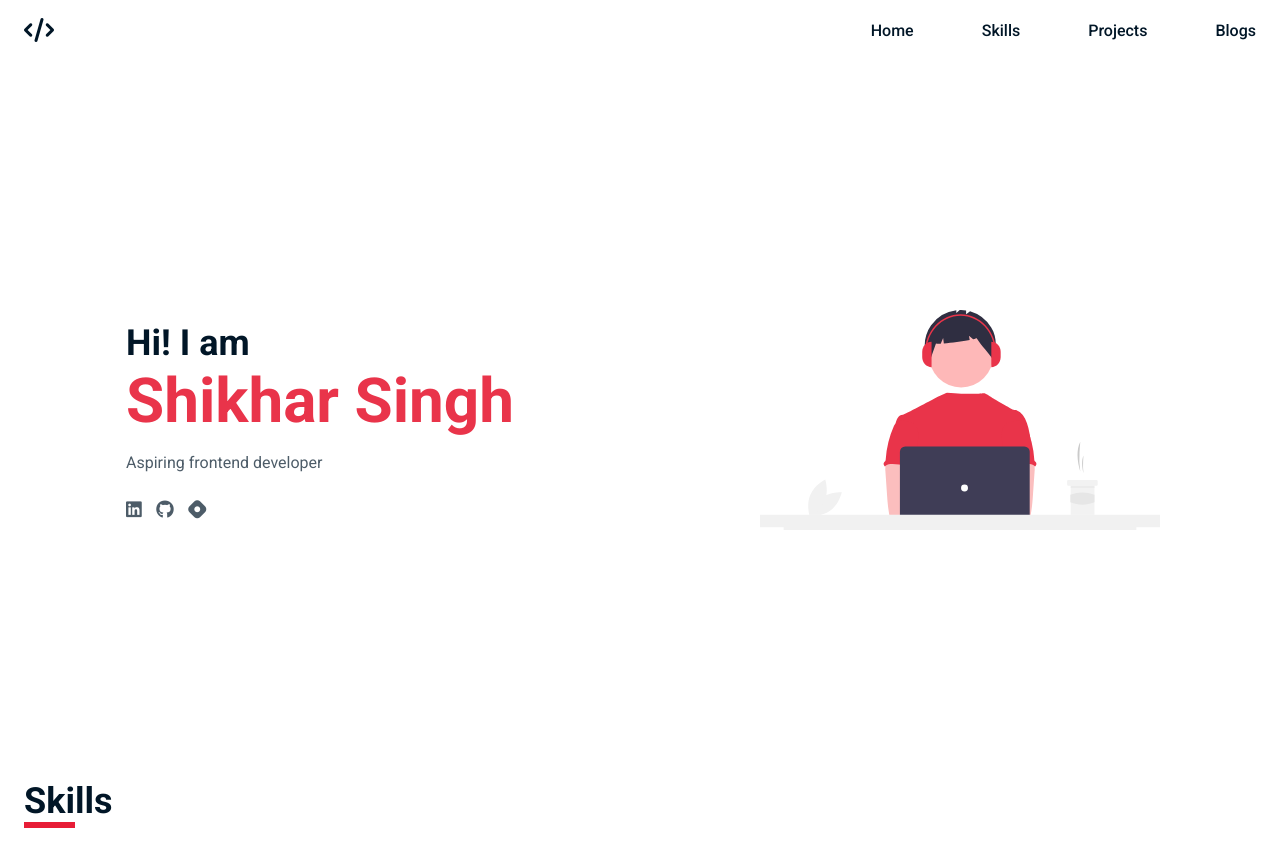
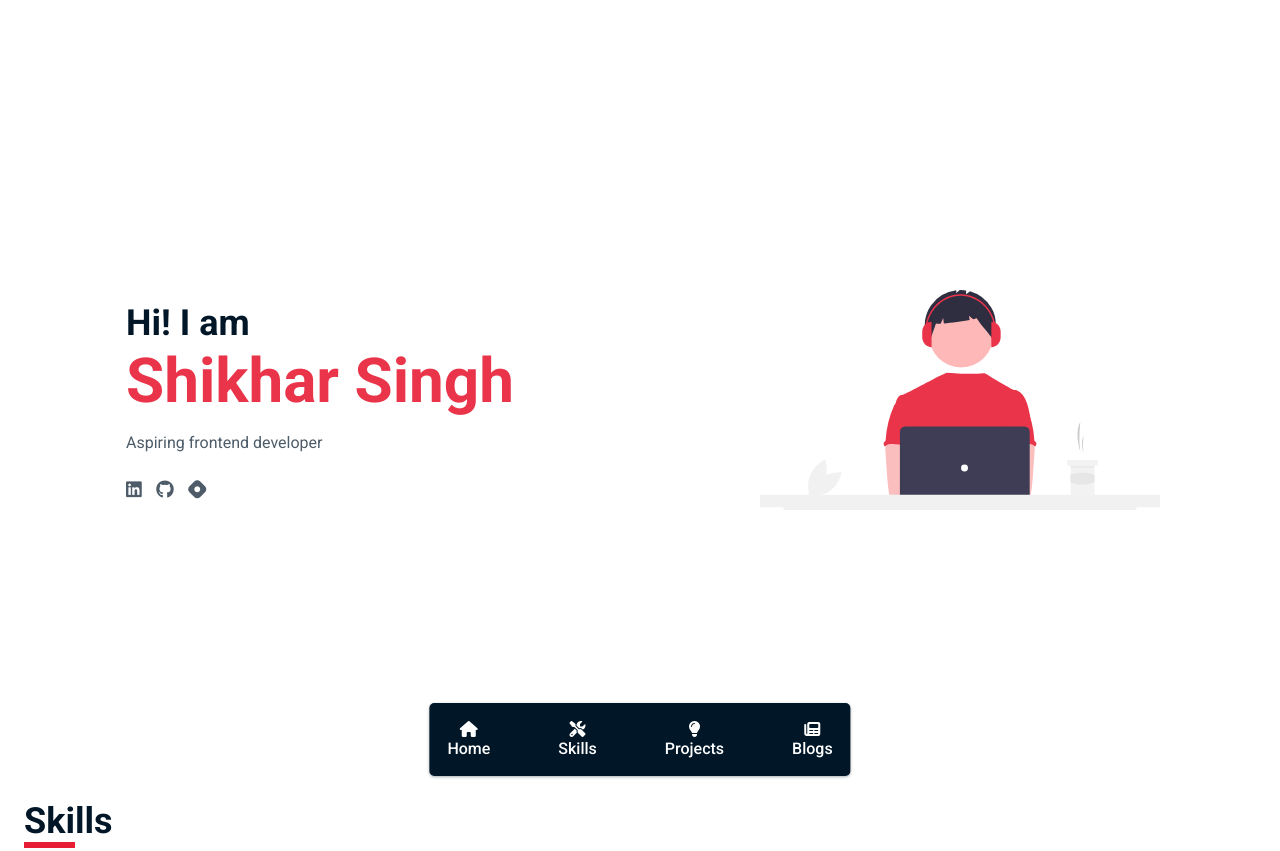
Before and after one commit to ShikharSingh98/portfolio, a plain HTML site: page index.html in a window 1280 px wide. Shown: the top 851 px of the page. Drawn offline with Linux system fonts and the light colour scheme.

Commit message:
change navbar component

```diff
--- a/css/styles.css
+++ b/css/styles.css
@@ -29,27 +29,26 @@ Header
 }
 
 .navbar {
-  height: 0;
-  overflow: hidden;
-  transition: var(--transition);
-}
-
-.show-navbar {
-  height: 25rem;
+  position: fixed;
+  bottom: 3%;
+  left: 50%;
+  transform: translate(-50%);
+  background-color: var(--main-black);
+  padding: 1.8rem;
+  border-radius: 5px;
+  box-shadow: 0 1px 3px #01162758;
 }
 
 .navbar-list {
   list-style: none;
   display: flex;
-  flex-direction: column;
   gap: 3.2rem;
-  padding-top: 3.2rem;
 }
 
 .navbar-list-item a:link,
 .navbar-list-item a:visited {
   font-size: 1.6rem;
-  color: var(--main-black);
+  color: var(--main-white);
   transition: var(--transition);
   font-weight: 500;
 }
@@ -59,6 +58,13 @@ Header
   color: var(--primary-color);
 }
 
+.navbar-link {
+  display: flex;
+  flex-direction: column;
+  align-items: center;
+  gap: 0.2rem;
+}
+
 /*
 =======================
 Hero Section
@@ -66,7 +72,7 @@ Hero Section
 */
 
 .hero {
-  min-height: 90vh;
+  min-height: 100vh;
   display: grid;
   grid-template-columns: repeat(2, 1fr);
   align-items: center;
--- a/index.html
+++ b/index.html
@@ -20,27 +20,26 @@
     <link rel="stylesheet" href="./css/queries.css" />
   </head>
   <body>
-    <header id="home">
-      <div class="container">
-        <div class="header-container">
-          <div class="logo-container">
-            <i class="logo fa-solid fa-code"></i>
-            <i class="logo logo--toggle fa-solid fa-bars-staggered" id="navbar-toggle"></i>
-          </div>
-          <nav class="navbar" id="navbar">
-            <ul class="navbar-list">
-              <li class="navbar-list-item"><a href="#home" class="navbar-link">Home</a></li>
-              <li class="navbar-list-item"><a href="#skills" class="navbar-link">Skills</a></li>
-              <li class="navbar-list-item"><a href="#projects" class="navbar-link">Projects</a></li>
-              <li class="navbar-list-item"><a href="#blogs" class="navbar-link">Blogs</a></li>
-            </ul>
-          </nav>
-        </div>
-      </div>
-    </header>
+    <!-- Navbar -->
+    <nav class="navbar">
+      <ul class="navbar-list">
+        <li class="navbar-list-item">
+          <a href="#home" class="navbar-link"><i class="fa-solid fa-house"></i><span>Home</span></a>
+        </li>
+        <li class="navbar-list-item">
+          <a href="#skills" class="navbar-link"><i class="fa-solid fa-screwdriver-wrench"></i><span>Skills</span></a>
+        </li>
+        <li class="navbar-list-item">
+          <a href="#projects" class="navbar-link"><i class="fa-solid fa-lightbulb"></i><span>Projects</span></a>
+        </li>
+        <li class="navbar-list-item">
+          <a href="#blogs" class="navbar-link"><i class="fa-solid fa-newspaper"></i><span>Blogs</span></a>
+        </li>
+      </ul>
+    </nav>
     <main>
       <!-- Hero Section -->
-      <section class="hero">
+      <section class="hero" id="#home">
         <div class="container">
           <div class="hero-description">
             <h1>
--- a/js/script.js
+++ b/js/script.js
@@ -1,10 +1,3 @@
-const navbarToggle = document.querySelector('#navbar-toggle');
-const navbar = document.querySelector('#navbar');
-
-navbarToggle.addEventListener('click', function () {
-  navbar.classList.toggle('show-navbar');
-});
-
 // ==================
 // Smooth Scrolling
 // ==================
```
